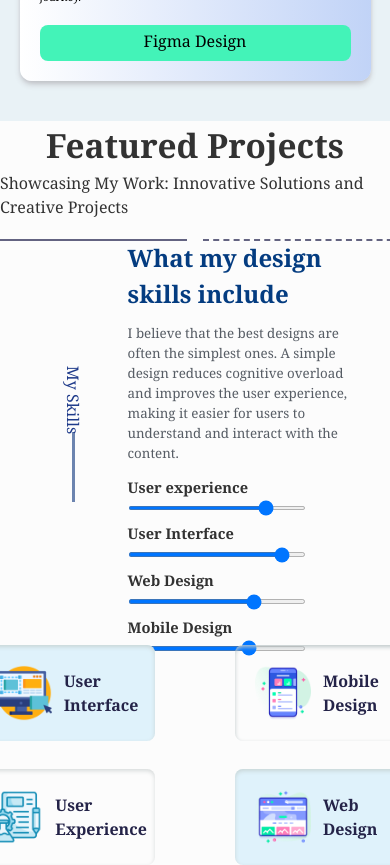
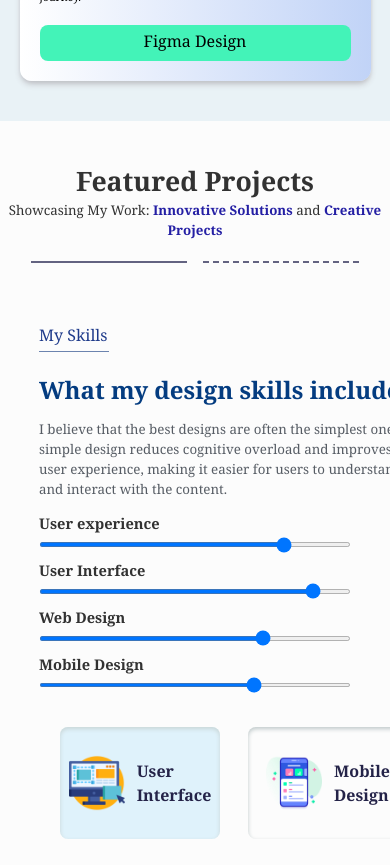
Before and after one commit to yayne30/myPortfolio, a React (Vite) app: page / in a window 390 px wide. Shown: the part 2560-3425 px from the top of the page. Built offline with nearby package versions, Linux system fonts and the light colour scheme.

Commit message:
Added responsiveness to the rules section

```diff
--- a/src/components/designrules/rules.tsx
+++ b/src/components/designrules/rules.tsx
@@ -4,29 +4,29 @@ import mobile from '../../assets/mobileDesign.png';
 import desktop from '../../assets/desktopDesign.png';
 const Rules = () => {
   return (
-    <div className="h-screen pb-10 flex flex-col gap-10  ">
-      <div className="flex flex-col items-center gap-5">
+    <div className="h-max pb-10 flex flex-col gap-10 px-5 mt-10 ">
+     <div className="flex flex-col  items-center gap-5 mb-20 max-lg:mb-5 ">
         <div className="flex flex-col items-center">
-          <h1 className="font-extrabold text-[30pt] max-md:text-[25pt]"> Featured Projects </h1>
-          <p className="font-light text-[16pt] max-md:text-[12pt]">
-            Showcasing My Work: Innovative Solutions and Creative Projects
-          </p>
+        <h1 className="font-extrabold text-[30pt] max-md:text-[20pt]"> Featured Projects </h1>
+        <p className="font-light text-[16pt] max-md:text-[10pt] max-md:w-[100vw] text-center">
+          Showcasing My Work: <strong className="text-[#241fa4] font-extrabold">Innovative Solutions</strong> and <strong className="text-[#241fa4] font-extrabold">Creative Projects</strong>
+        </p>
         </div>
         <div className="flex gap-4">
-          <div className="w-[300px] border-t-2 border-[#636381] max-md:w-[200px]  "></div>
-          <div className="w-[300px] border-t-2 border-dashed border-[#636381] max-md:w-[200px] "></div>
+          <div className="w-[40vw] border-t-2 max-md:w-[40vw] border-[#636381] "></div>
+          <div className="w-[40vw] border-t-2 max-md:w-[40vw] border-dashed border-[#636381] "></div>
         </div>
       </div>
-      <div className="flex self-center w-[80vw] gap-10 mt-10 max-lg:flex-col max-lg:mt-1">
-        <div className=" lg:w-[50%] h-[20rem] flex gap-5 items-center">
-          <div className="flex flex-col items-center gap-5 justify-center">
-            <h1 className="w-max rotate-90 text-[12pt] font-extralight text-blue-900">
+      <div className="flex self-center w-[80vw] gap-10 mt-10 max-lg:flex-col max-lg:mt-0">
+        <div className=" lg:w-[50%] max-sm:w-[100vw] h-max flex max-lg:flex-col gap-5">
+          <div className="flex flex-col items-center gap-5  max-lg:gap-1 max-lg:items-start">
+            <h1 className="w-max max-lg:rotate-0 rotate-90 text-[12pt] font-extralight text-blue-900">
               {" "}
               My Skills
             </h1>
-            <div className="w-[3px] h-[70px] bg-[#6c84af]"></div>
+            <div className="w-[3px] h-[70px] max-lg:w-[70px] max-lg:h-[1px] bg-[#6c84af]"></div>
           </div>
-          <div className="flex flex-col gap-3">
+          <div className="flex flex-col gap-3 ">
             <h1 className="text-[26pt] text-[#043c80] font-extrabold max-lg:text-[18pt] ">
               {" "}
               What my design skills include
@@ -77,24 +77,24 @@ const Rules = () => {
           </div>
         </div>
 
-        <div className=" lg:w-[50%] max-lg:h-[10rem] h-[25rem] flex gap-20 justify-center">
+        <div className=" lg:w-[50%] max-lg:w-[100vw] h-max flex  gap-20 max-sm:gap-7 justify-center">
           <div className="flex flex-col gap-14 max-lg:gap-7 ">
-            <div className="shadow-inner shadow-[#c8d5d6] gap-3 bg-[#dff2fb] rounded-lg w-[11rem] h-[11rem]  flex lg:flex-col max-lg:p-5 items-center justify-center ">
+            <div className="shadow-inner shadow-[#c8d5d6] gap-3 bg-[#dff2fb] rounded-lg w-[11rem] h-[11rem] max-lg:w-max max-lg:h-max max-sm:h-[7rem] max-sm:w-[10rem]  flex lg:flex-col max-lg:p-5 items-center justify-center ">
             <img className="h-14 w-14" src={ui}/>
               <h1 className="font-bold text-[#242348]"> User Interface</h1>
             </div>
-            <div className="shadow-inner shadow-[#d7dbdb] gap-3  rounded-lg w-[11rem] h-[11rem] flex lg:flex-col max-lg:p-5 items-center justify-center ">
+            <div className="shadow-inner shadow-[#d7dbdb] gap-3 max-lg:w-max max-lg:h-max max-sm:h-[7rem] max-sm:w-[10rem]  rounded-lg w-[11rem] h-[11rem] flex lg:flex-col max-lg:p-5 items-center justify-center ">
             <img className="h-14 w-14" src={ux}/>
               <h1 className="font-bold text-[#242348]"> User Experience</h1>
             </div>
           </div>
-          <div className="flex  flex-col gap-14 max-lg:gap-7 ">
-            <div className="shadow-inner shadow-[#bec8c9] gap-3 rounded-lg w-[11rem] h-[11rem]  mt-0 flex lg:flex-col max-lg:p-5 items-center justify-center ">
+          <div className="flex  flex-col gap-14 max-lg:gap-7  ">
+            <div className="shadow-inner shadow-[#bec8c9] gap-3 rounded-lg max-lg:w-max max-lg:h-max max-sm:h-[7rem] max-sm:w-[10rem] w-[11rem] h-[11rem]  mt-0 flex lg:flex-col max-lg:p-5 items-center justify-center ">
             <img className="h-14 w-14" src={mobile}/>
 
               <h1 className="font-bold text-[#242348]"> Mobile Design</h1>
             </div>
-            <div className="shadow-inner shadow-[#c8d5d6] gap-3 bg-[#dff2fb]  rounded-lg w-[11rem] h-[11rem] flex lg:flex-col max-lg:p-5 items-center justify-center  ">
+            <div className="shadow-inner shadow-[#c8d5d6] max-lg:w-max max-lg:h-max max-sm:h-[7rem] max-sm:w-[10rem] gap-3 bg-[#dff2fb]  rounded-lg w-[11rem] h-[11rem] flex lg:flex-col max-lg:p-5 items-center justify-center  ">
             <img className="h-14 w-14" src={desktop}/>
 
               <h1 className="font-bold text-[#242348]"> Web Design</h1>
```
